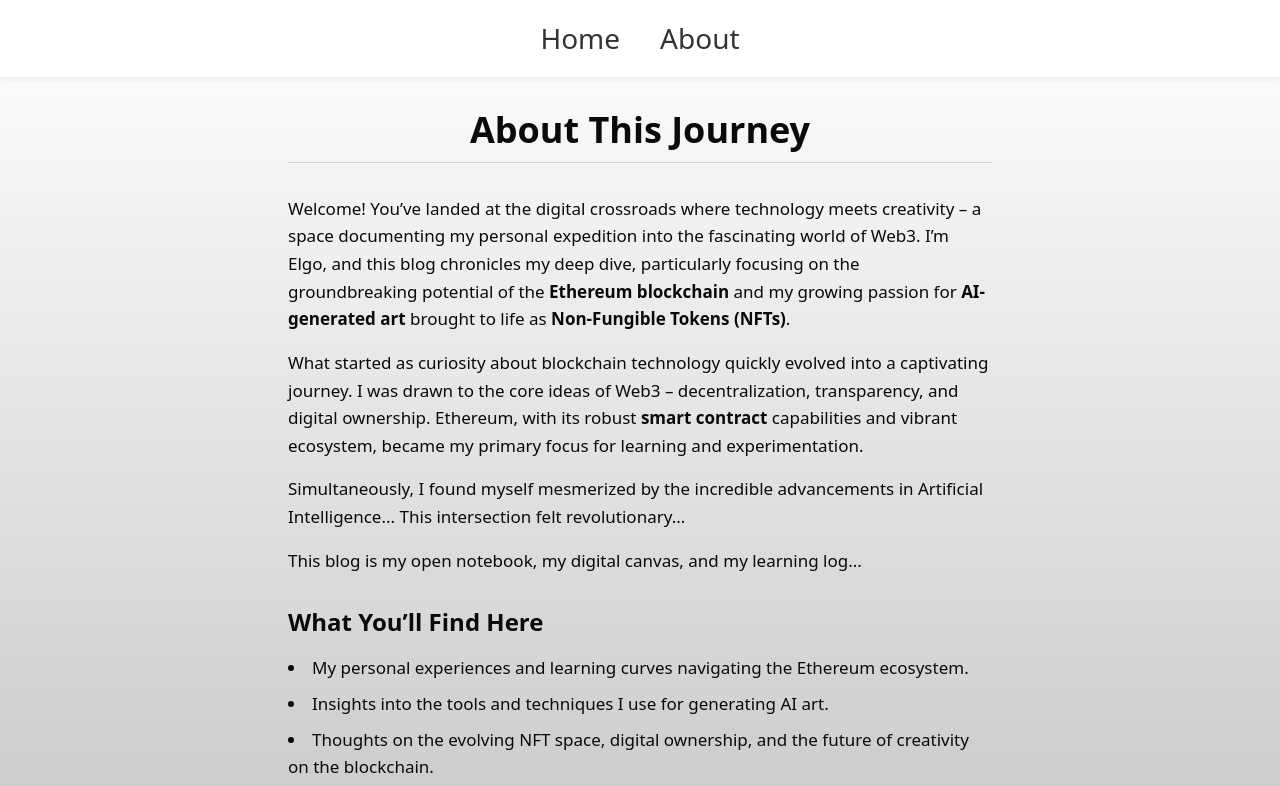
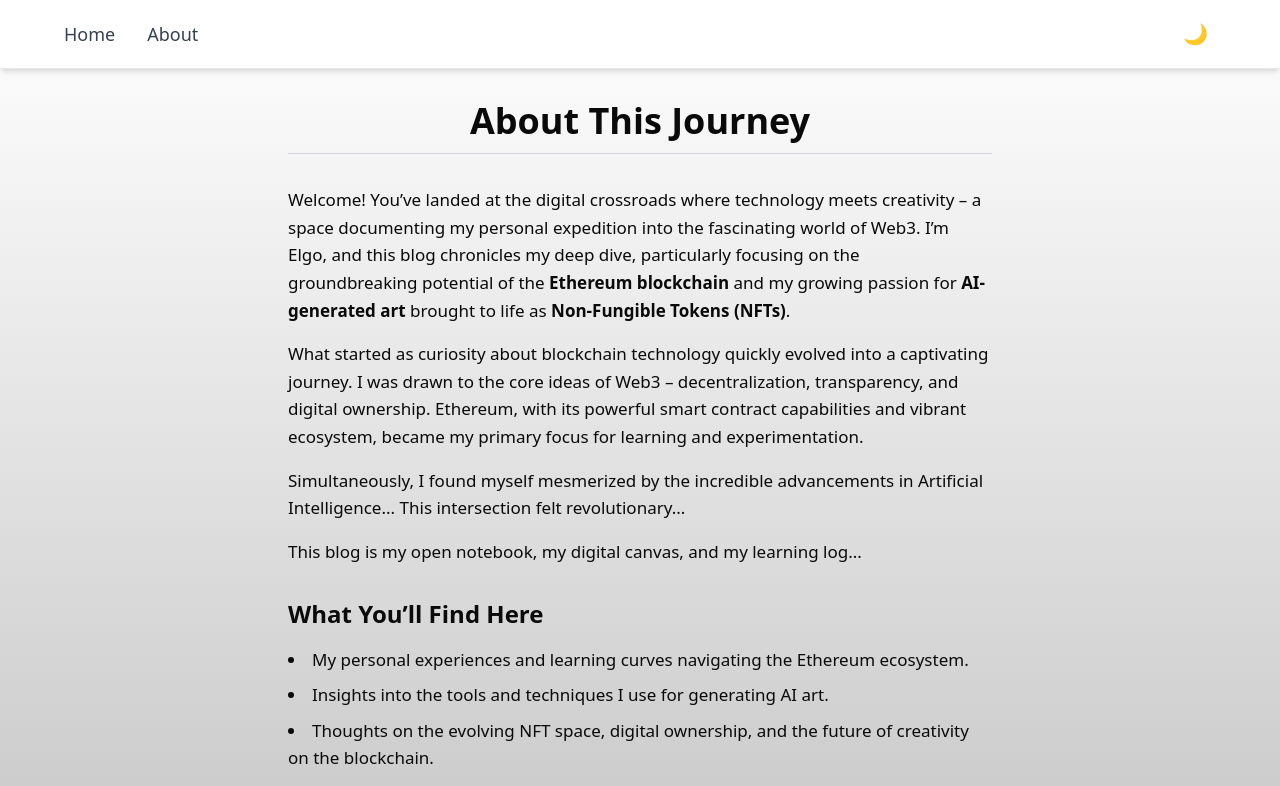
Before and after one commit to elmergomez-dev/fleek-blog-nft-v1, a Next.js app: page /about in a window 1280 px wide. Shown: the top 786 px of the page. Built offline with nearby package versions, Linux system fonts and the light colour scheme.

Commit message:
Deploy website updates: theme switcher, styling, about page fixes

```diff
--- a/package.json
+++ b/package.json
@@ -18,6 +18,7 @@
     "eslint-config-next": "13.4.2",
     "lucide-react": "^0.503.0",
     "next": "13.4.2",
+    "next-themes": "^0.4.6",
     "postcss": "8.4.23",
     "react": "18.2.0",
     "react-dom": "18.2.0",
--- a/src/app/about/page.js
+++ b/src/app/about/page.js
@@ -42,7 +42,7 @@ export default function AboutPage() {
         Welcome! You&rsquo;ve landed at the digital crossroads where technology meets creativity – a space documenting my personal expedition into the fascinating world of Web3. I&rsquo;m Elgo, and this blog chronicles my deep dive, particularly focusing on the groundbreaking potential of the <strong>Ethereum blockchain</strong> and my growing passion for <strong>AI-generated art</strong> brought to life as <strong>Non-Fungible Tokens (NFTs)</strong>.
       </p>
       <p className="mb-4 leading-relaxed">
-        What started as curiosity about blockchain technology quickly evolved into a captivating journey. I was drawn to the core ideas of Web3 – decentralization, transparency, and digital ownership. Ethereum, with its robust <strong>smart contract</strong> capabilities and vibrant ecosystem, became my primary focus for learning and experimentation.
+        What started as curiosity about blockchain technology quickly evolved into a captivating journey. I was drawn to the core ideas of Web3 – decentralization, transparency, and digital ownership. Ethereum, with its powerful smart contract capabilities and vibrant ecosystem, became my primary focus for learning and experimentation.
       </p>
       <p className="mb-4 leading-relaxed">
         Simultaneously, I found myself mesmerized by the incredible advancements in Artificial Intelligence... This intersection felt revolutionary... {/* Assuming no apostrophes here, check your actual text if error persists */}
--- a/src/app/layout.tsx
+++ b/src/app/layout.tsx
@@ -1,13 +1,10 @@
-import './globals.css';
-import Header from '@/components/Header';
-import { Inter } from 'next/font/google';
-
-const inter = Inter({ subsets: ['latin'] })
-
-export const metadata = {
-  title: 'My Web3 Journey: AI Art, Ethereum Blockchain, and NFTs',
-  description: 'Exploring the intersection of Web3, Ethereum, and AI-generated art. Join me on my journey learning blockchain tech and minting creative NFTs.',
-}
+import React from 'react'
+import { ThemeProvider } from '@/app/providers' // Adjust path if you placed it elsewhere
+import Header from '@/components/Header'
+import './globals.css'
+// Import your font if needed (e.g., Inter)
+// import { Inter } from 'next/font/google'
+// const inter = Inter({ subsets: ['latin'] })
 
 export default function RootLayout({
   children,
@@ -15,12 +12,22 @@ export default function RootLayout({
   children: React.ReactNode
 }) {
   return (
-    <html lang="en">
-    <body>
-      <Header /> {/* <<< Add your Header component here */}
-      <main>{children}</main> {/* The content of your pages will be rendered here */}
-      {/* You could add a Footer component here later too */}
-    </body>
+    // Add suppressHydrationWarning to <html> recommended by next-themes
+    <html lang="en" suppressHydrationWarning>
+      {/* If using next/font, apply font class here: className={inter.className} */}
+      <body>
+        <ThemeProvider
+          attribute="class" // Tells next-themes to add 'light' or 'dark' class to the html tag
+          defaultTheme="system" // Defaults to user's OS preference
+          enableSystem // Allows detecting system preference
+          disableTransitionOnChange // Optional: Prevents brief flicker on theme change
+        >
+          <Header />
+          {/* Wrap main content if needed */}
+          <main>{children}</main>
+          {/* Footer etc. */}
+        </ThemeProvider>
+      </body>
     </html>
   )
 }
--- /dev/null
+++ b/src/app/providers.tsx
@@ -0,0 +1,10 @@
+'use client' // Required: Mark as a Client Component
+
+import * as React from 'react'
+import { ThemeProvider as NextThemesProvider } from 'next-themes'
+import type { ThemeProviderProps } from 'next-themes/dist/types'
+
+// Create and export the specific ThemeProvider component
+export function ThemeProvider({ children, ...props }: ThemeProviderProps) {
+  return <NextThemesProvider {...props}>{children}</NextThemesProvider>
+}
--- a/src/components/Header.tsx
+++ b/src/components/Header.tsx
@@ -1,24 +1,32 @@
 import Link from 'next/link';
-import styles from './Header.module.css'; // We'll create this CSS file next
+import styles from './Header.module.css';
+import { ThemeSwitcher } from './ThemeSwitcher';
 
 export default function Header() {
   return (
-    <header className={styles.header}>
+    // Apply Tailwind classes directly for layout
+    <header className="bg-white dark:bg-gray-900 shadow-md border-b border-gray-200 dark:border-gray-800 px-4 md:px-8 py-3">
+       {/* Flex container to space out nav and switcher */}
+      <div className="flex justify-between items-center max-w-6xl mx-auto"> {/* Example container */}
         <nav>
-        <ul className={styles.navList}>
+          {/* Apply Tailwind classes directly to ul/li/a or use CSS Modules */}
+          <ul className="flex items-center gap-6 md:gap-8"> {/* Adjusted gap */}
             <li>
-            <Link href="/" className={styles.navLink}>
+              <Link href="/" className="text-lg font-medium text-gray-700 dark:text-gray-300 hover:text-blue-600 dark:hover:text-blue-400 transition-colors">
                 Home
               </Link>
             </li>
             <li>
-            <Link href="/about" className={styles.navLink}>
+              <Link href="/about" className="text-lg font-medium text-gray-700 dark:text-gray-300 hover:text-blue-600 dark:hover:text-blue-400 transition-colors">
                 About
               </Link>
             </li>
-          {/* You can add more menu items here later */}
           </ul>
         </nav>
+
+        <ThemeSwitcher /> {/* <<< Place the ThemeSwitcher component */}
+
+       </div>
     </header>
   );
 }
--- /dev/null
+++ b/src/components/ThemeSwitcher.tsx
@@ -0,0 +1,45 @@
+'use client' // Required: Mark as a Client Component
+
+import * as React from 'react'
+import { useTheme } from 'next-themes'
+
+// Optional: Example using simple emojis. Replace with icons if preferred.
+// import { SunIcon, MoonIcon } from '@radix-ui/react-icons' // Example
+
+export function ThemeSwitcher() {
+  const { theme, setTheme } = useTheme()
+  const [mounted, setMounted] = React.useState(false)
+
+  // useEffect only runs on the client, so we can safely show the UI
+  // This avoids hydration mismatch errors
+  React.useEffect(() => {
+    setMounted(true)
+  }, [])
+
+  if (!mounted) {
+    // Render a placeholder on the server and initial client render
+    // to avoid layout shift and hydration errors. Adjust size as needed.
+    return <div style={{ width: '24px', height: '24px' }} />
+  }
+
+  const toggleTheme = () => {
+    setTheme(theme === 'dark' ? 'light' : 'dark')
+  }
+
+  return (
+    <button
+      aria-label="Toggle dark mode"
+      onClick={toggleTheme}
+      // Add some basic styling with Tailwind
+      className="p-2 rounded-full text-xl hover:bg-gray-200 dark:hover:bg-gray-700 transition-colors duration-200"
+    >
+      {theme === 'dark' ? (
+        // <SunIcon className="h-5 w-5 text-yellow-500" /> // Example icon usage
+        '☀️' // Sun emoji for Dark mode (to switch to Light)
+      ) : (
+        // <MoonIcon className="h-5 w-5 text-gray-900" /> // Example icon usage
+        '🌙' // Moon emoji for Light mode (to switch to Dark)
+      )}
+    </button>
+  )
+}
```
Also changed, not shown: 1 other file (tests, documents, lock files or other folders). Lines whose indentation alone changed are shown as unchanged.
